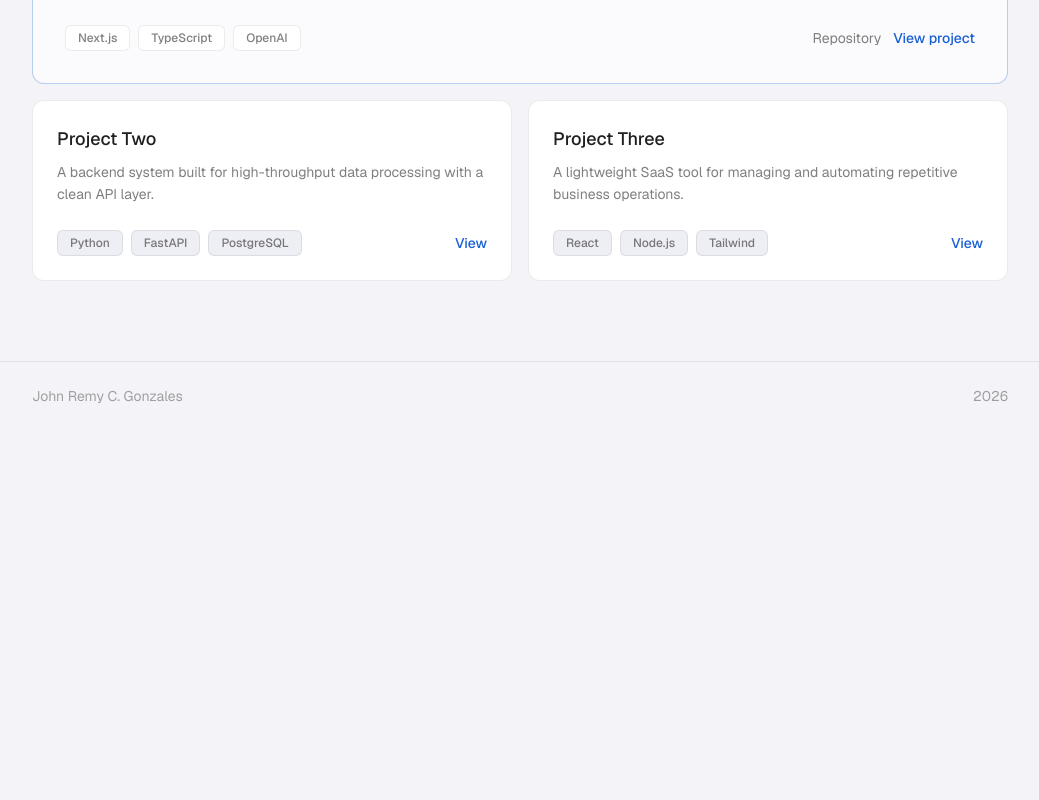
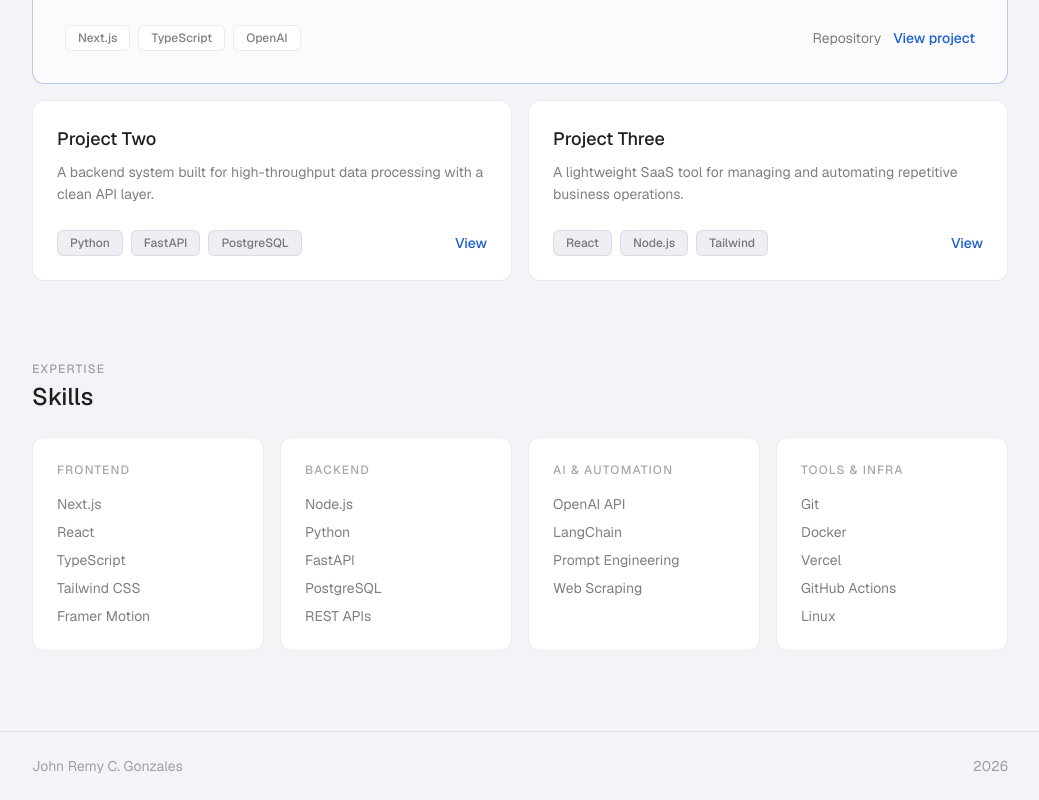
Before and after one commit to Reym-Tech/portfolio_v2, a Next.js app in the folder portfolio/: page / in a window 1280 px wide. Shown: the part 734-1534 px from the top of the page, without its empty margins (120-1159 px from the left). Before the commit the page ends 1164 px from the top, so only its background shows below. Built offline with nearby package versions, Linux system fonts and the light colour scheme.

Commit message:
feat: skills section with category grid

```diff
--- a/portfolio/app/page.tsx
+++ b/portfolio/app/page.tsx
@@ -1,11 +1,13 @@
-import HeroSection from "@/sections/HeroSection";
+import HeroSection            from "@/sections/HeroSection";
 import FeaturedProjectsSection from "@/sections/FeaturedProjectsSection";
+import SkillsSection          from "@/sections/SkillsSection";
 
 export default function HomePage() {
   return (
     <>
       <HeroSection />
       <FeaturedProjectsSection />
+      <SkillsSection />
     </>
   );
 }
--- /dev/null
+++ b/portfolio/data/skills.ts
@@ -0,0 +1,20 @@
+import type { Skill } from "@/types";
+
+export const SKILLS: Skill[] = [
+  {
+    category: "Frontend",
+    items:    ["Next.js", "React", "TypeScript", "Tailwind CSS", "Framer Motion"],
+  },
+  {
+    category: "Backend",
+    items:    ["Node.js", "Python", "FastAPI", "PostgreSQL", "REST APIs"],
+  },
+  {
+    category: "AI & Automation",
+    items:    ["OpenAI API", "LangChain", "Prompt Engineering", "Web Scraping"],
+  },
+  {
+    category: "Tools & Infra",
+    items:    ["Git", "Docker", "Vercel", "GitHub Actions", "Linux"],
+  },
+];
--- /dev/null
+++ b/portfolio/sections/SkillsSection.tsx
@@ -0,0 +1,46 @@
+import { SKILLS } from "@/data/skills";
+
+export default function SkillsSection() {
+  return (
+    <section className="mx-auto w-full max-w-5xl px-6 pb-20">
+
+      {/* Section header */}
+      <div className="mb-6">
+        <p className="text-xs font-medium uppercase tracking-widest text-[var(--text-muted)]">
+          Expertise
+        </p>
+        <h2 className="mt-1 text-2xl font-medium text-[var(--text-primary)]">
+          Skills
+        </h2>
+      </div>
+
+      {/* Skills grid */}
+      <div className="grid grid-cols-1 gap-4 sm:grid-cols-2 md:grid-cols-4">
+        {SKILLS.map((skill) => (
+          <div
+            key={skill.category}
+            className="
+              rounded-[var(--radius-lg)] border border-[var(--border)]
+              bg-[var(--surface)] p-6 flex flex-col gap-4
+            "
+          >
+            <p className="text-xs font-medium uppercase tracking-widest text-[var(--text-muted)]">
+              {skill.category}
+            </p>
+            <ul className="flex flex-col gap-2">
+              {skill.items.map((item) => (
+                <li
+                  key={item}
+                  className="text-sm text-[var(--text-secondary)]"
+                >
+                  {item}
+                </li>
+              ))}
+            </ul>
+          </div>
+        ))}
+      </div>
+
+    </section>
+  );
+}
```
